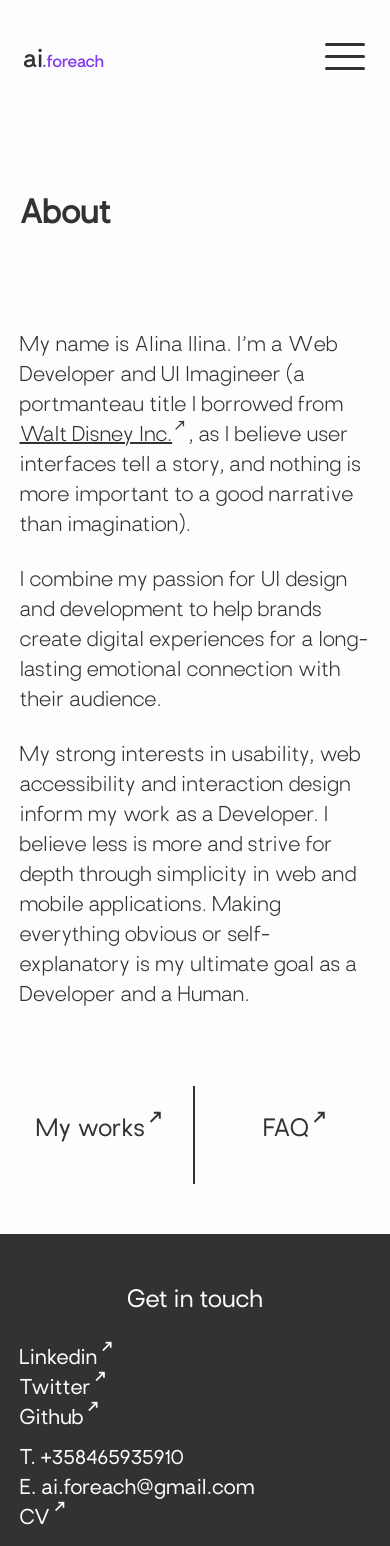
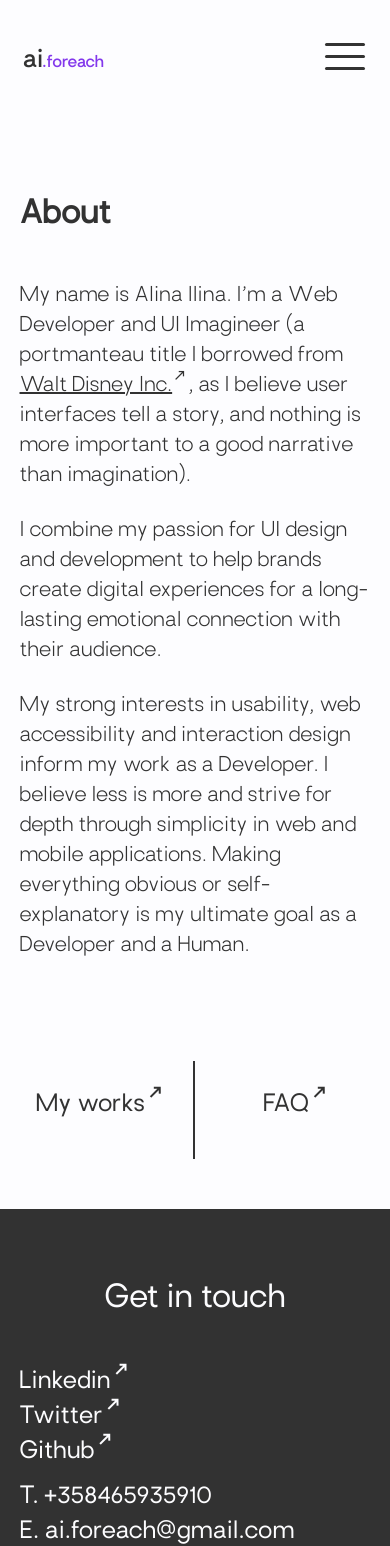
Before and after one commit to alinailina/Cover-Letter, a React (Create React App) app: page /about in a window 390 px wide. Shown: the top 1546 px of the page. Built offline with nearby package versions, Linux system fonts and the light colour scheme.

Commit message:
Fixing mobile issues

```diff
--- a/src/components/index.scss
+++ b/src/components/index.scss
@@ -411,12 +411,18 @@ footer {
 
     > div:first-of-type {
       p {
-        @include heading;
-        text-align: left;
+        font-family: $medium;
+        font-size: 3rem;
+        text-align: center;
+        padding: 50px 0;
+
         @include phone {
-          text-align: center;
+          font-size: 8vw;
         }
-        padding: 25px 0;
+
+        @include desktop {
+          font-size: 4vw;
+        }
       }
     }
 
@@ -432,8 +438,7 @@ footer {
 
       a {
         //@include border;
-        @include text;
-        font-family: $medium;
+        @include heading;
         color: $nude;
         text-decoration: none;
 
@@ -472,8 +477,7 @@ footer {
       }
 
       a {
-        @include text;
-        font-family: $medium;
+        @include heading;
         color: $nude;
         text-decoration: none;
 
--- a/src/layout/css/About.module.scss
+++ b/src/layout/css/About.module.scss
@@ -43,9 +43,5 @@
         }
       }
     }
-
-    @include phone {
-      padding: 50px 0 25px;
-    }
   }
 }
--- a/src/layout/css/Home.module.scss
+++ b/src/layout/css/Home.module.scss
@@ -20,7 +20,6 @@
     @include phone {
       width: 90%;
     }
-
     display: flex;
     align-items: center;
 
@@ -134,7 +133,6 @@
       }
 
       @include phone {
-        margin-top: 50px;
         // Name
         h1 {
           font-size: 24vw;
@@ -184,6 +182,7 @@
       display: block;
       width: 30%;
       @include heading;
+      font-family: $semi-bold;
     }
 
     // Text
```
